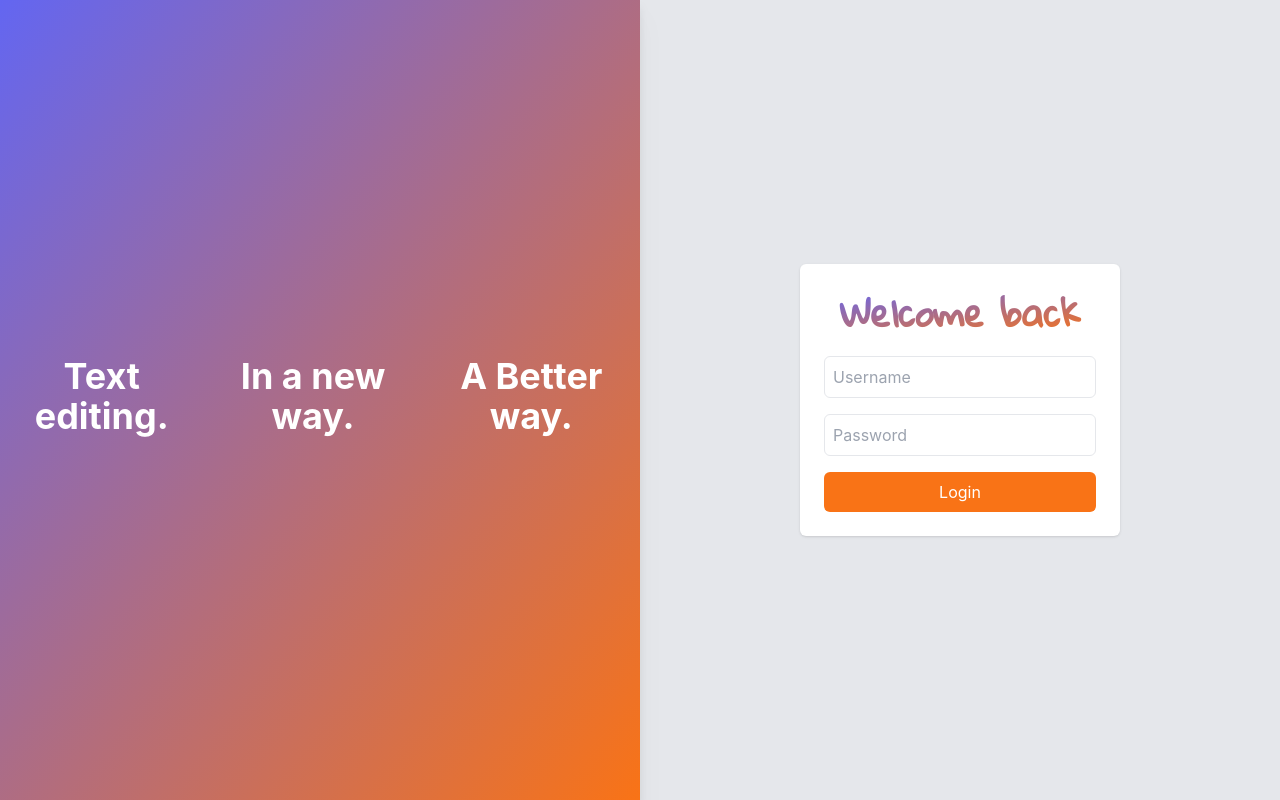
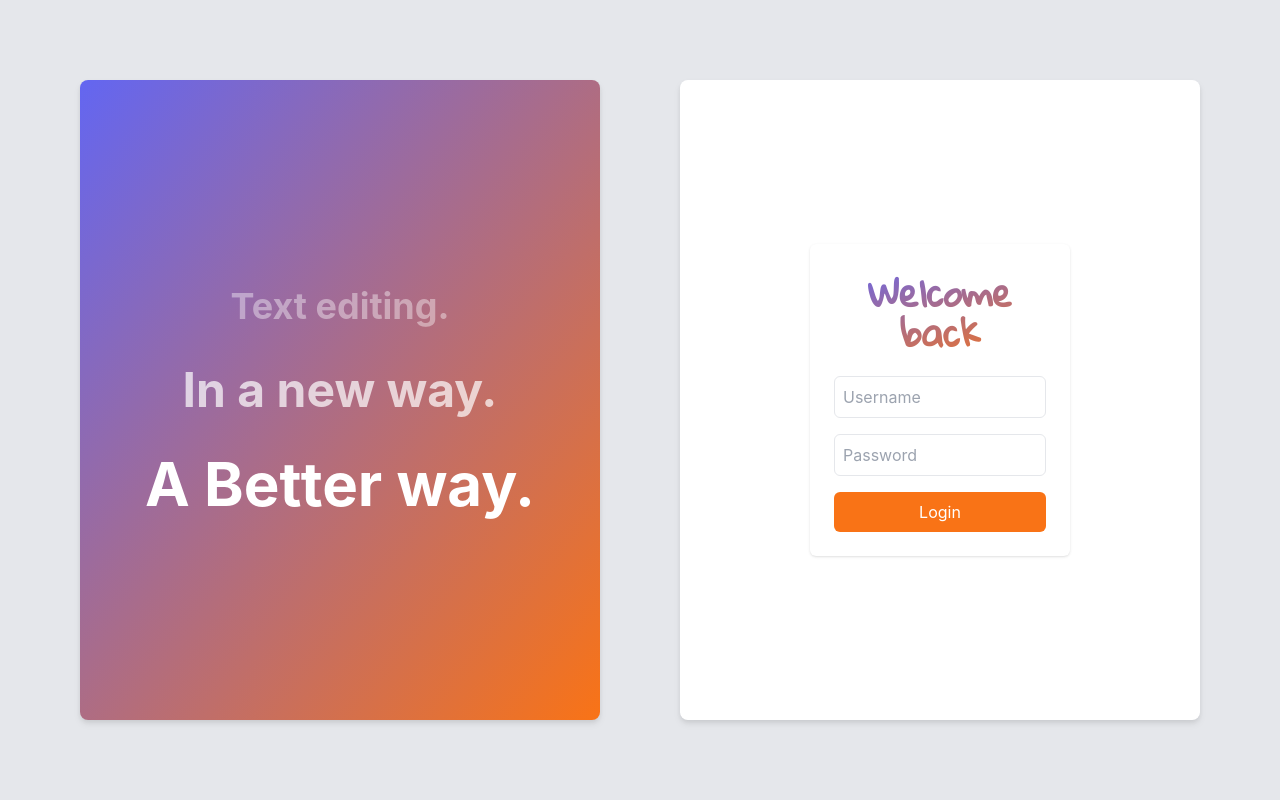
Before and after one commit to bradleykenny/one-page, a Next.js app in the folder client/: page /login in a window 1280 px wide. Built offline with nearby package versions, Linux system fonts and the light colour scheme.

Commit message:
Updating login page look

```diff
--- a/client/pages/login/index.tsx
+++ b/client/pages/login/index.tsx
@@ -22,19 +22,19 @@ const Login = () => {
                     rel="stylesheet"
                 />
             </Head>
-            <div className="grid grid-cols-2 h-screen">
-                <div className="bg-gradient-to-br from-indigo-500 to-orange-500 drop-shadow-xl z-10 flex justify-center">
-                    <h1 className="text-center text-4xl text-white self-center justify-center">
+            <div className="grid grid-cols-2 h-screen bg-gray-200">
+                <div className="bg-gradient-to-br from-indigo-500 to-orange-500 drop-shadow-md z-10 flex justify-center m-20 mr-10 rounded-lg flex-col">
+                    <h1 className="text-center text-4xl text-white self-center justify-center opacity-40 my-5">
                         Text editing.
                     </h1>
-                    <h1 className="text-center text-4xl text-white self-center justify-center">
+                    <h1 className="text-center text-5xl text-white self-center justify-center opacity-70 my-5">
                         In a new way.
                     </h1>
-                    <h1 className="text-center text-4xl text-white self-center justify-center">
+                    <h1 className="text-center text-6xl text-white self-center justify-center my-5">
                         A Better way.
                     </h1>
                 </div>
-                <div className="bg-gray-200 z-0 flex">
+                <div className="z-0 bg-white drop-shadow-md flex justify-center m-20 ml-10 rounded-lg flex-col">
                     <div className="w-1/2 self-center bg-white rounded-md shadow mx-auto flex flex-col p-4">
                         <h1 className="text-center font-cursive text-4xl mt-3 mb-4 text-transparent bg-clip-text bg-gradient-to-br from-indigo-500 to-orange-500">
                             Welcome back
```
